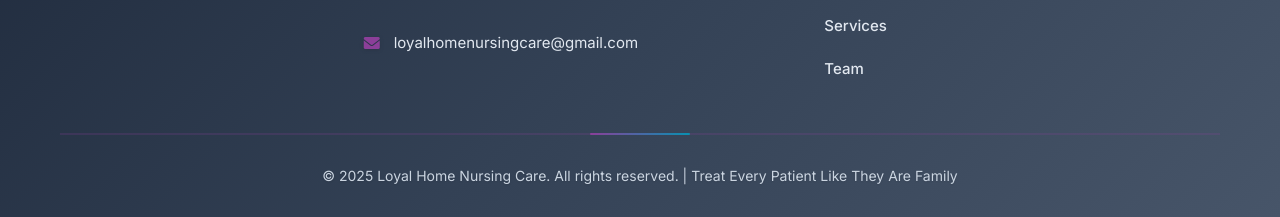
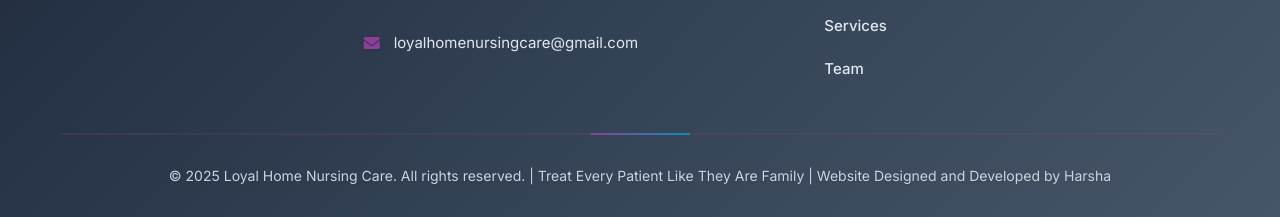
Before and after one commit to Hrshaya2/loyalhomenursingcare, a plain HTML site: page index.html in a window 1280 px wide. Shown: the part 5539-5756 px from the top of the page. Drawn offline with Linux system fonts and the light colour scheme.

Commit message:
Update index.html

```diff
--- a/index.html
+++ b/index.html
@@ -357,7 +357,7 @@
                 </div>
             </div>
             <div class="footer-bottom">
-                <p>&copy; 2025 Loyal Home Nursing Care. All rights reserved. | Treat Every Patient Like They Are Family</p>
+                <p>&copy; 2025 Loyal Home Nursing Care. All rights reserved. | Treat Every Patient Like They Are Family | Website Designed and Developed by Harsha</p>
             </div>
         </div>
     </footer>
```
